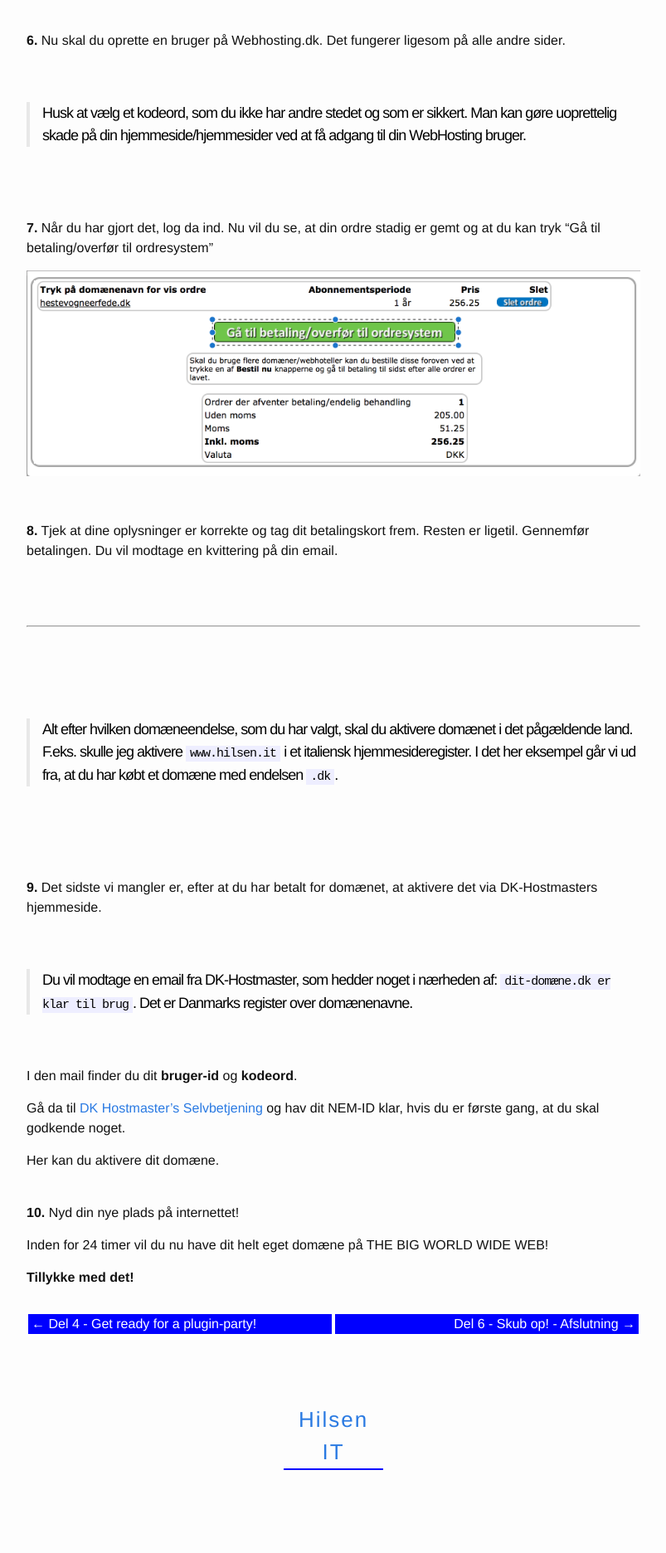
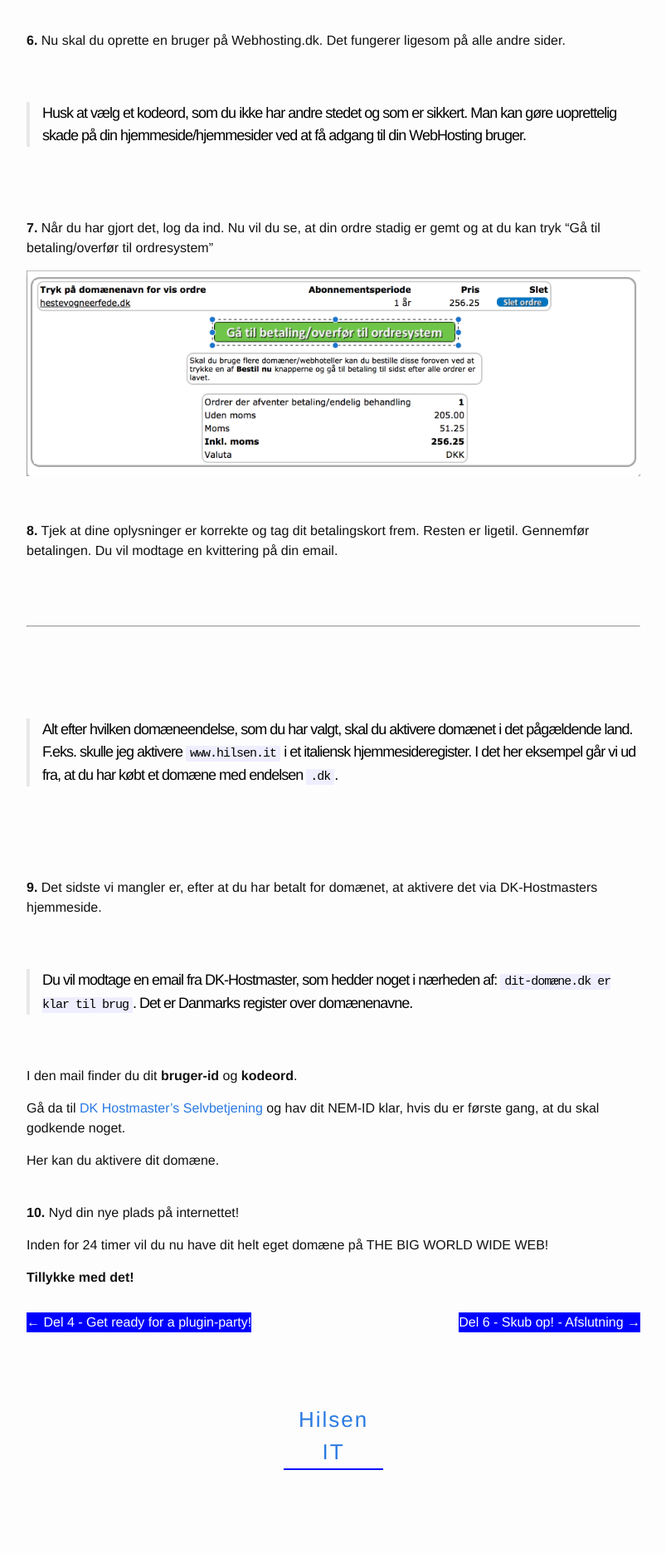
Before and after one commit to peterhoejlundandersen/hilsen, a Jekyll site: the page built from _posts/wordpress/2018-02-20-del-5-koeb-af-domæne.markdown, in a window 1280 px wide. Shown: the part 3109-4981 px from the top of the page at 83% size, without its empty margins (238-1041 px from the left). Built offline with Jekyll 4.4.1, drawn with Linux system fonts in a browser that asks for light colours.

Commit message:
fixed pagination

```diff
--- a/_includes/post_header.html
+++ b/_includes/post_header.html
@@ -1,8 +1,12 @@
 <div class="hilsen-pagination">
 	{% if page.previous.url %}
-	<a class="blue-highlight hilsen-prev" href="{{page.previous.url}}">&#8592; {{page.previous.title}}</a>
-	{% endif %}
+    <a class="blue-highlight hilsen-prev" href="{{page.previous.url}}">&#8592; {{page.previous.title}}</a>
+	{% else %}
+    <a class="blue-highlight hilsen-next v-hidden" href="#">{{page.next.title}} &#8594;</a>
+  {% endif %}
 	{% if page.next.url %}
-	<a class="blue-highlight hilsen-next" href="{{page.next.url}}">{{page.next.title}} &#8594;</a>
-	{% endif %}
+    <a class="blue-highlight hilsen-next" href="{{page.next.url}}">{{page.next.title}} &#8594;</a>
+	{% else %}
+    <a class="blue-highlight hilsen-next v-hidden" href="#">{{page.next.title}} &#8594;</a>
+  {% endif %}
 </div>
--- a/_sass/minima/_layout.scss
+++ b/_sass/minima/_layout.scss
@@ -13,17 +13,18 @@
 }
 
 .hilsen-pagination a {
-    width: 50%;
+    width: auto;
     display: inline-block;
     padding: 0;
     float: left;
-    border: 2px solid white;
-    box-sizing: border-box;
-    padding: 0px 4px;
+}
+.v-hidden {
+  visibility: hidden;
 }
 
 .hilsen-pagination a:last-child {
   text-align: right;
+  float: right;
 }
 .site-title {
   @include relative-font-size(1.625);
```
Also changed, not shown: 8 other files.
